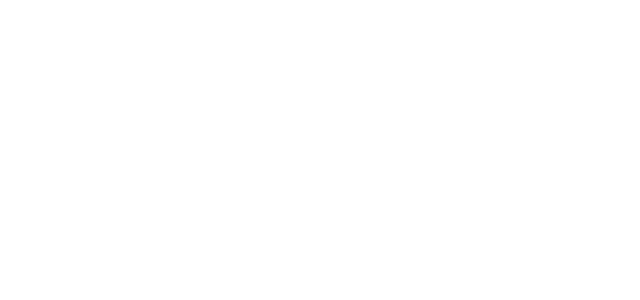
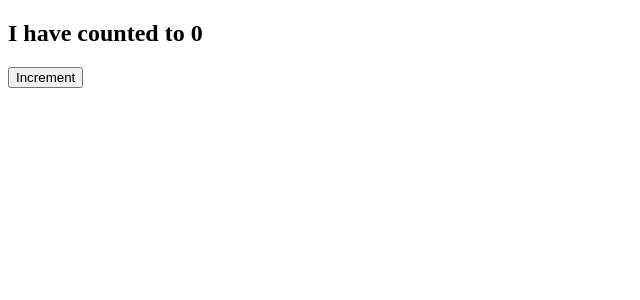
Before and after one commit to RubenCirelli/React, a React (Vite) app: page /Counter in a window 1280 px wide. Before the commit this address had no page. Shown: the top 300 px of the page, without its empty margins (0-640 px from the left). Built offline with nearby package versions, Linux system fonts and the light colour scheme.

Commit message:
React Router 2

```diff
--- a/src/App.jsx
+++ b/src/App.jsx
@@ -1,3 +1,4 @@
+import { Counter } from "./Counter";
 import { Hello } from "./Welcome"
 import { BrowserRouter as Router, Routes, Route } from 'react-router-dom';
 const App =() => {
@@ -6,6 +7,7 @@
         <Router>
             <Routes>
                 <Route path="/" element={<Hello name="Ruben" />}></Route>
+                <Route path="/Counter" element={<Counter />}></Route>
             </Routes>
         </Router>
         </>
--- /dev/null
+++ b/src/Counter.jsx
@@ -0,0 +1,24 @@
+import { useState } from "react"
+
+export function Counter(){
+    const [counter, setCounter] = useState(0)
+    //usestate fa parte di un componente di react di conseguenza il
+    //funzionamento di counter è svolto in modo diverso, per questo ci serve
+    //setCounter come funzione, oltre ad essere dichiarata come const,
+    //ci serve perchè l'incremento di counter non sarebbe stato immediato con
+    //il classico counter +=1
+
+
+    function handleCounterIncrement(){
+        setCounter(counter +1 )
+    }
+
+    return (
+        <div>
+            <h2>I have counted to {counter} </h2>
+            <button onClick={handleCounterIncrement}>Increment</button>
+
+        </div>
+    )
+
+}
```
